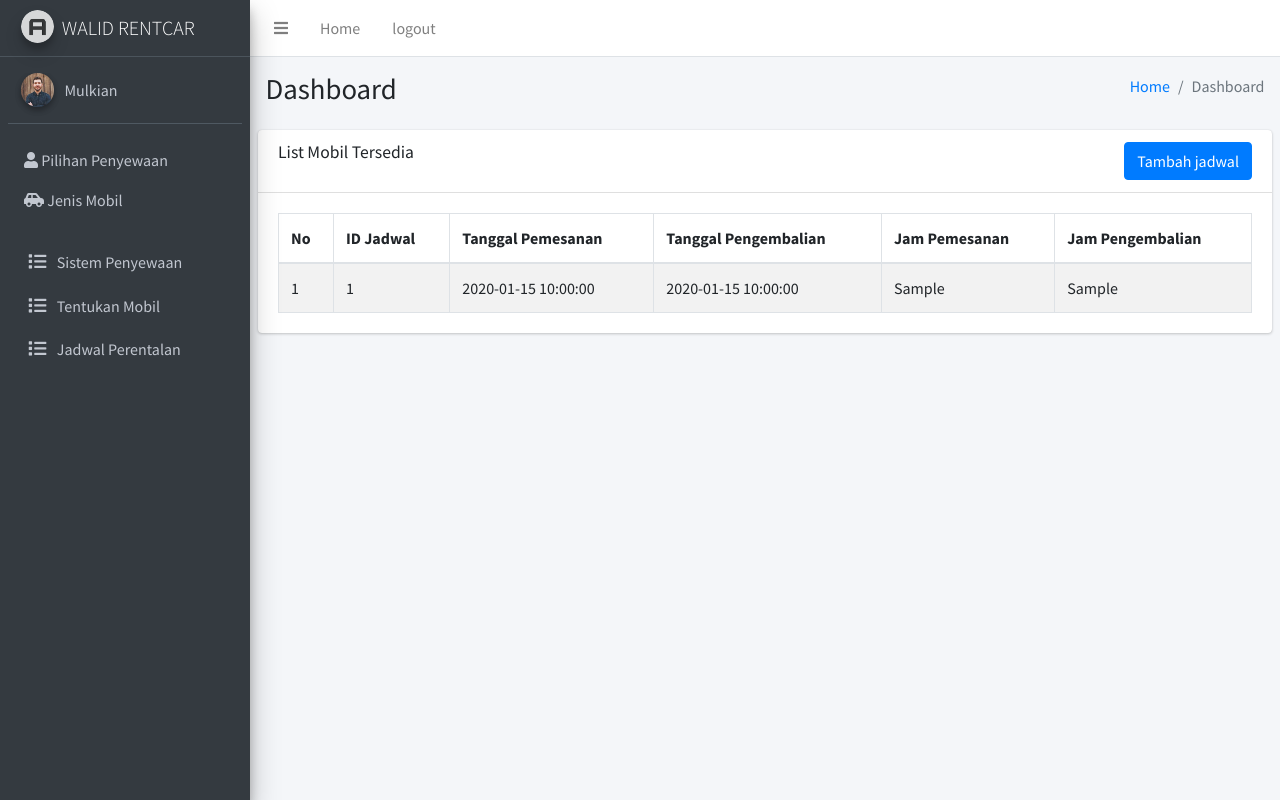
After one commit to Mulkian/rentalmobil, a PHP site: page /jadwalrental.php in a window 1280 px wide. The commit adds this page. Run offline with PHP 8.4, Linux system fonts and the light colour scheme; tables that the repository leaves empty or names only in its code hold one stand-in row (values such as "Sample post"); some libraries are stand-ins or nearby versions.

Commit message:
jadwal rental

```diff
--- /dev/null
+++ b/jadwalrental.php
@@ -0,0 +1,109 @@
+<?php
+include_once("koneksi.php");
+?>
+
+<!DOCTYPE html>
+<html lang="en">
+<head>
+    <meta charset="utf-8">
+    <meta name="viewport" content="width=device-width, initial-scale=1">
+    <title>Dashboard</title>
+
+    <!-- Google Font: Source Sans Pro -->
+    <link rel="stylesheet" href="https://fonts.googleapis.com/css?family=Source+Sans+Pro:300,400,400i,700&display=fallback">
+    <!-- Font Awesome -->
+    <link rel="stylesheet" href="plugins/fontawesome-free/css/all.min.css">
+    <!-- jsGrid -->
+    <link rel="stylesheet" href="plugins/jsgrid/jsgrid.min.css">
+    <link rel="stylesheet" href="plugins/jsgrid/jsgrid-theme.min.css">
+    <!-- DataTables -->
+    <link rel="stylesheet" href="plugins/datatables-bs4/css/dataTables.bootstrap4.min.css">
+    <link rel="stylesheet" href="plugins/datatables-responsive/css/responsive.bootstrap4.min.css">
+    <link rel="stylesheet" href="plugins/datatables-buttons/css/buttons.bootstrap4.min.css">
+    <!-- Theme style -->
+    <link rel="stylesheet" href="dist/css/adminlte.min.css">
+</head>
+<body class="hold-transition sidebar-mini">
+    <div class="wrapper">
+        <!-- Navbar -->
+        <?php include_once('navbar.php'); ?>
+
+        <!-- Main Sidebar Container -->
+        <?php include_once('sidebar.php'); ?>
+
+        <!-- Content Wrapper. Contains page content -->
+        <div class="content-wrapper">
+            <!-- Content Header (Page header) -->
+            <section class="content-header">
+                <div class="container-fluid">
+                    <div class="row mb-2">
+                        <div class="col-sm-6">
+                            <h1>Dashboard</h1>
+                        </div>
+                        <div class="col-sm-6">
+                            <ol class="breadcrumb float-sm-right">
+                                <li class="breadcrumb-item"><a href="index.php">Home</a></li>
+                                <li class="breadcrumb-item active">Dashboard</li>
+                            </ol>
+                        </div>
+                    </div>
+                </div><!-- /.container-fluid -->
+            </section>
+
+            <!-- Main content -->
+            <section class="content">
+                <div class="card">
+                    <div class="card-header">
+                        <h3 class="card-title">List Mobil Tersedia</h3>
+                        <!-- Tambah Mobil Button -->
+                        <a href="jdwlrental.php" class="btn btn-primary float-right">Tambah jadwal</a>
+                    </div>
+
+                    <!-- /.card-header -->
+                    <div class="card-body">
+                        <table id="example1" class="table table-bordered table-striped">
+                            <thead>
+                                <tr>
+                                    <th>No</th>
+                                    <th>ID Jadwal</th>
+                                    <th>Tanggal Pemesanan</th>
+                                    <th>Tanggal Pengembalian</th>
+                                    <th>Jam Pemesanan</th>
+                                    <th>Jam Pengembalian</th>
+                                </tr>
+                            </thead>
+                            <tbody>
+                                <?php
+                                $qry = "SELECT * FROM jdwlrental";
+                                $tampil = mysqli_query($con, $qry);
+                                $nomor = 1;
+                                foreach ($tampil as $data) {
+                                ?>
+                                    <tr>
+                                        <td><?php echo $nomor++ ?></td>
+                                        <td><?php echo $data['id_jadwal'] ?></td>
+                                        <td><?php echo $data['tanggal_pemesanan'] ?></td>
+                                        <td><?php echo $data['tanggal_pengembalian'] ?></td>
+                                        <td><?php echo $data['jam_pemesanan'] ?></td>
+                                        <td><?php echo $data['jam_pengembalian'] ?></td>
+                                    </tr>
+                                <?php
+                                }
+                                ?>
+                            </tbody>
+                        </table>
+                    </div>
+                </div>
+            </section>
+        </div>
+
+        <!-- Include your script tags at the end of the body section -->
+        <script src="plugins/jquery/jquery.min.js"></script>
+        <script src="plugins/bootstrap/js/bootstrap.bundle.min.js"></script>
+        <script src="plugins/datatables/jquery.dataTables.min.js"></script>
+        <script src="plugins/datatables-bs4/js/dataTables.bootstrap4.min.js"></script>
+        <script src="plugins/datatables-responsive/js/dataTables.responsive.min.js"></script>
+        <script src="plugins/datatables-responsive/js/responsive.bootstrap4.min.js"></script>
+        <script src="dist/js/adminlte.min.js"></script>
+    </body>
+</html>
--- a/sidebar.php
+++ b/sidebar.php
@@ -34,7 +34,7 @@
           <i class="fa fa-car-side"></i>
               <p>
                 Jenis Mobil
-                <i class="right fas fa-angle-left"></i>
+
 
 
 
@@ -44,7 +44,7 @@
                 <i class="nav-icon fas fa-solid fa-list"></i>
               <p>
                 Sistem Penyewaan
-                <i class="right fas fa-angle-left"></i>
+
               </p>
             </a>
 
@@ -54,15 +54,15 @@
                 <i class="nav-icon fas fa-solid fa-list"></i>
               <p>
                 Tentukan Mobil
-                <i class="right fas fa-angle-left"></i>
+
               </p>
             </a>
             <li class="nav-item">
-          <a href="jdwlrental.php" class="nav-link">
+          <a href="jadwalrental.php" class="nav-link">
                 <i class="nav-icon fas fa-solid fa-list"></i>
               <p>
                 Jadwal Perentalan
-                <i class="right fas fa-angle-left"></i>
+
               </p>
             </a>
 
```
Also changed, not shown: jdwlrental.php (+6 -1 lines), prosesjdwalrental.php (+8 -8 lines).
